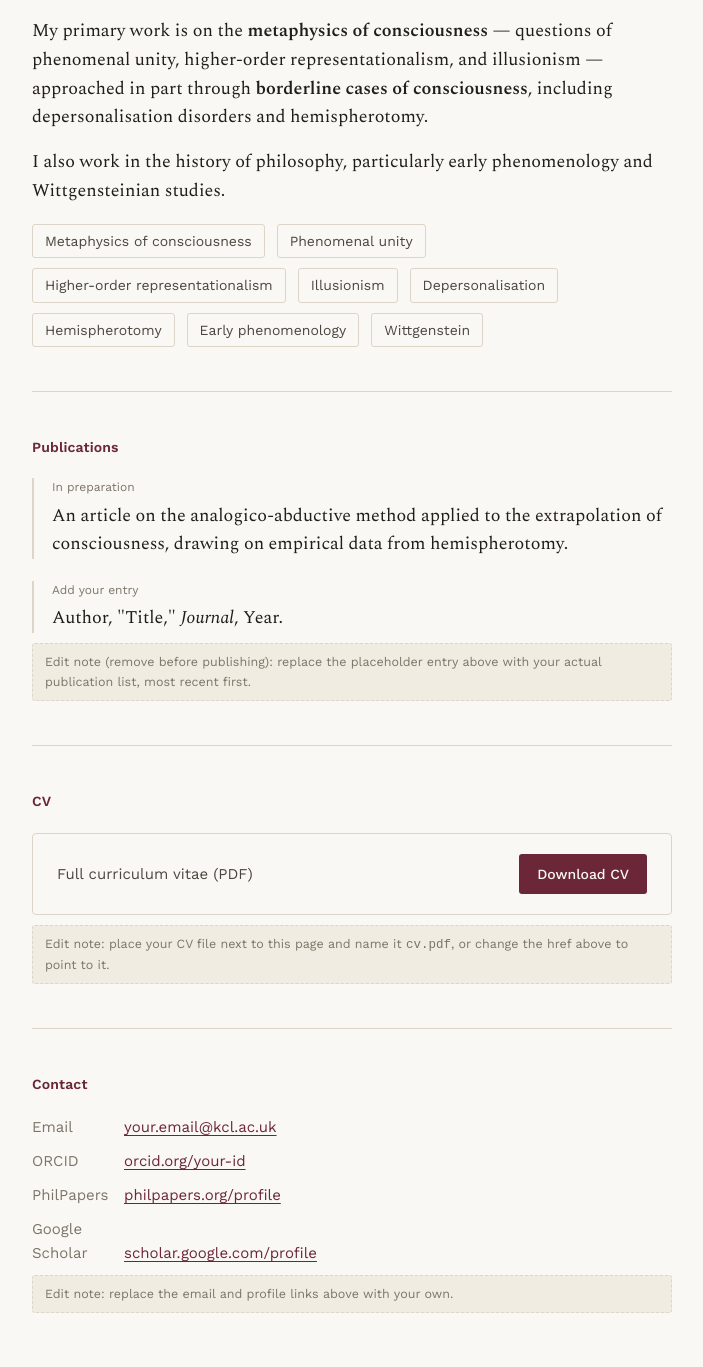
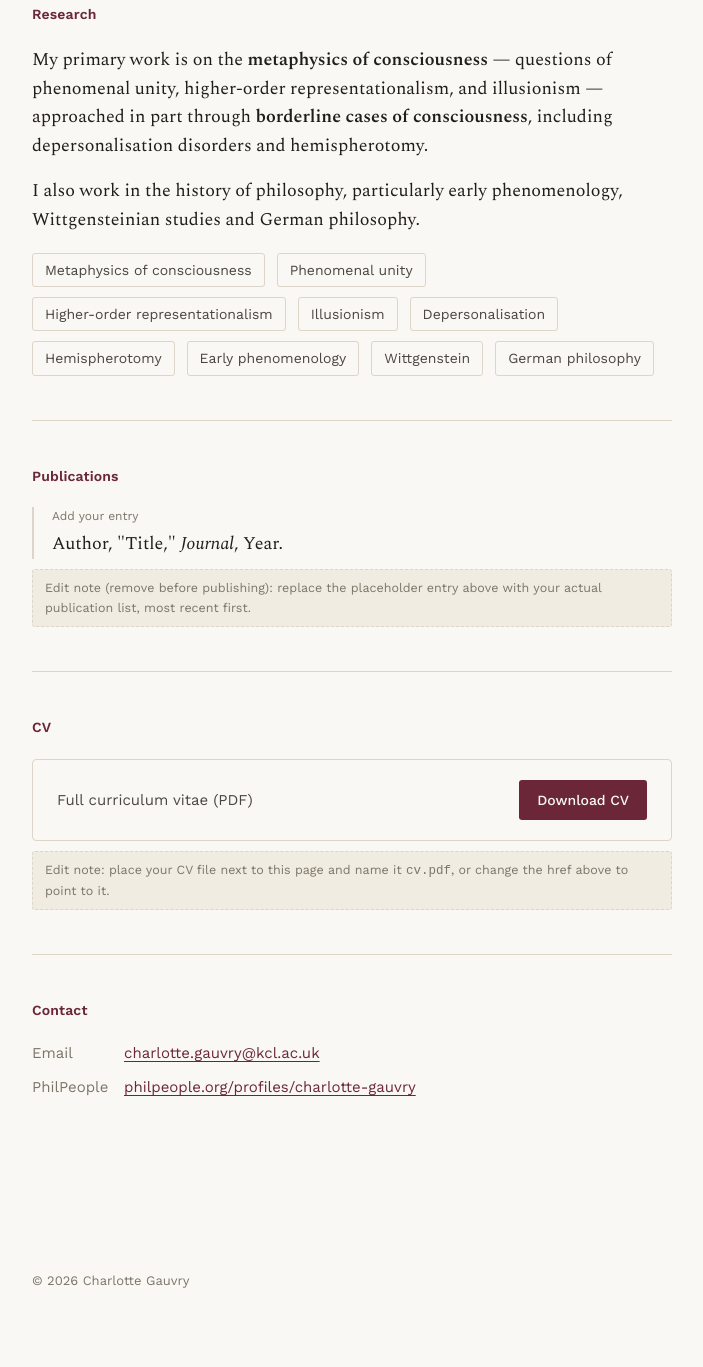
Before and after one commit to CharlotteGauvry/charlottegauvry.github.io, a plain HTML site: page index.html in a window 1280 px wide. Shown: the part 509-1876 px from the top of the page, without its empty margins (404-1107 px from the left). Drawn offline with nearby package versions, Linux system fonts and the light colour scheme.

Commit message:
Add files via upload

```diff
--- a/index.html
+++ b/index.html
@@ -297,13 +297,13 @@
     <main>
       <section id="about-text">
         <h2>About</h2>
-        <p>I am a philosopher working on the philosophy of consciousness. My research sits at the intersection of metaphysics and the history of philosophy, and draws on empirical and clinical evidence to test philosophical claims about the mind.</p>
+        <p>I am a philosopher working on the philosophy of consciousness. My research sits at the intersection of the philosophy of mind and the history of philosophy, and draws on empirical and clinical evidence to test philosophical claims about phenomenality.</p>
       </section>
 
       <section id="research">
         <h2>Research</h2>
         <p>My primary work is on the <strong>metaphysics of consciousness</strong> — questions of phenomenal unity, higher-order representationalism, and illusionism — approached in part through <strong>borderline cases of consciousness</strong>, including depersonalisation disorders and hemispherotomy.</p>
-        <p>I also work in the history of philosophy, particularly early phenomenology and Wittgensteinian studies.</p>
+        <p>I also work in the history of philosophy, particularly early phenomenology, Wittgensteinian studies and German philosophy.</p>
         <ul class="interests">
           <li>Metaphysics of consciousness</li>
           <li>Phenomenal unity</li>
@@ -313,16 +313,13 @@
           <li>Hemispherotomy</li>
           <li>Early phenomenology</li>
           <li>Wittgenstein</li>
+          <li>German philosophy</li>
         </ul>
       </section>
 
       <section id="publications">
         <h2>Publications</h2>
         <ul class="pub-list">
-          <li>
-            <span class="pub-status">In preparation</span>
-            An article on the analogico-abductive method applied to the extrapolation of consciousness, drawing on empirical data from hemispherotomy.
-          </li>
           <li>
             <span class="pub-status">Add your entry</span>
             Author, "Title," <em>Journal</em>, Year.
@@ -343,12 +340,9 @@
       <section id="contact">
         <h2>Contact</h2>
         <ul class="contact-list">
-          <li><span class="k">Email</span><a href="mailto:your.email@kcl.ac.uk">your.email@kcl.ac.uk</a></li>
-          <li><span class="k">ORCID</span><a href="https://orcid.org/">orcid.org/your-id</a></li>
-          <li><span class="k">PhilPapers</span><a href="https://philpapers.org/">philpapers.org/profile</a></li>
-          <li><span class="k">Google Scholar</span><a href="https://scholar.google.com/">scholar.google.com/profile</a></li>
+          <li><span class="k">Email</span><a href="mailto:charlotte.gauvry@kcl.ac.uk">charlotte.gauvry@kcl.ac.uk</a></li>
+          <li><span class="k">PhilPeople</span><a href="https://philpeople.org/profiles/charlotte-gauvry">philpeople.org/profiles/charlotte-gauvry</a></li>
         </ul>
-        <p class="edit-note">Edit note: replace the email and profile links above with your own.</p>
       </section>
     </main>
 
```
